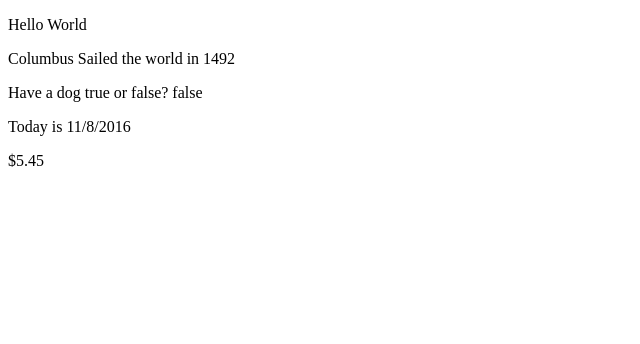
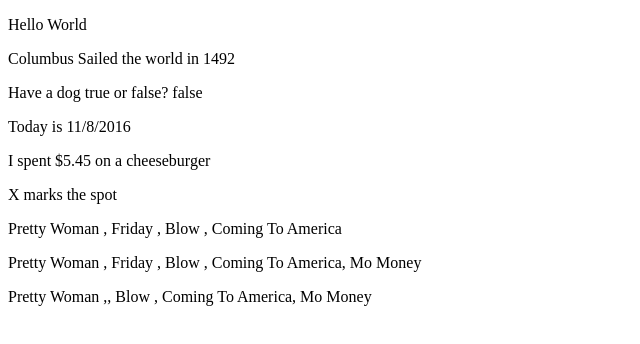
Before and after one commit to Jasmichele/javascript, a plain HTML site: page index.html in a window 1280 px wide. Shown: the whole page, without its empty margins (0-640 px from the left). Drawn offline with Linux system fonts and the light colour scheme.

Commit message:
12:53 11/8/16

```diff
--- a/app.js
+++ b/app.js
@@ -22,4 +22,18 @@ elem3.innerHTML = 'Today is ' + month + '/' + dd + '/' + year;
 
 var money = '&#36;' + 5.45;
 var elem4 = document.getElementById('demo4');
-elem4.innerHTML = money;
+elem4.innerHTML = 'I spent ' + money + ' on a cheeseburger';
+
+var letter = 'X';
+var elem5 = document.getElementById('demo5');
+elem5.innerHTML = letter + ' marks the spot';
+
+var movies = ['Pretty Woman ', ' Friday ', ' Blow ', ' Coming To America'];
+document.getElementById('demo6').innerHTML = movies;
+
+movies.push(' Mo Money');
+
+document.getElementById('demo7').innerHTML = movies;
+
+delete movies[1];
+document.getElementById('demo8').innerHTML = movies;
--- a/index.html
+++ b/index.html
@@ -10,6 +10,10 @@
     <p id="demo2"></p>
     <p id="demo3"></p>
     <p id="demo4"></p>
+    <p id="demo5"></p>
+    <p id="demo6"></p>
+    <p id="demo7"></p>
+    <p id="demo8"></p>
 </body>
 <script src='app.js'></script>
 </html>
```
